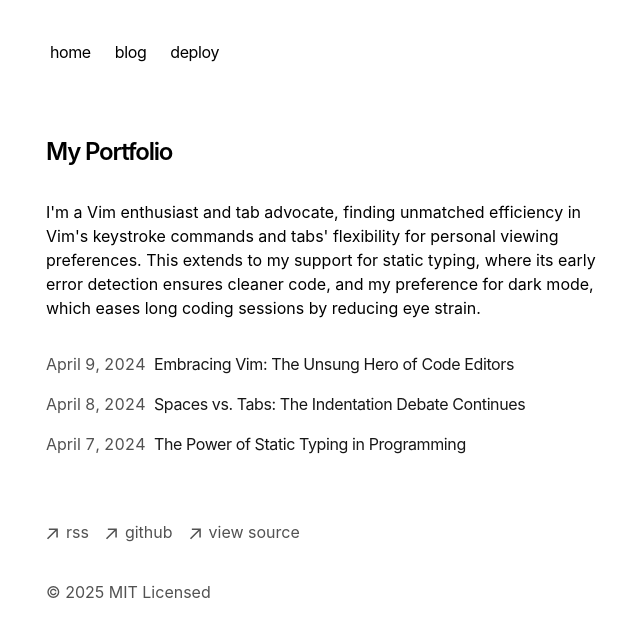
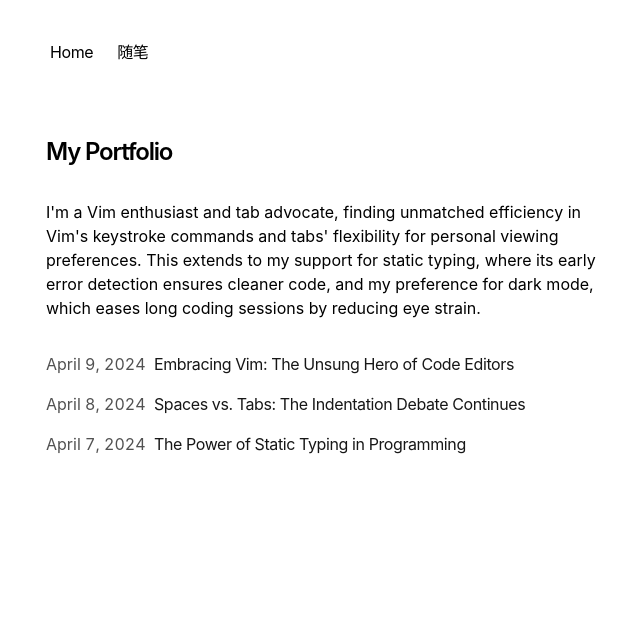
Before and after one commit to FriendsA/kindom, a Next.js app: page / in a window 1280 px wide. Shown: the top 636 px of the page, without its empty margins (306-946 px from the left). Built offline with nearby package versions, Linux system fonts and the light colour scheme.

Commit message:
修改一下

```diff
--- a/app/components/footer.tsx
+++ b/app/components/footer.tsx
@@ -18,7 +18,7 @@
 export default function Footer() {
   return (
     <footer className="mb-16">
-      <ul className="font-sm mt-8 flex flex-col space-x-0 space-y-2 text-neutral-600 md:flex-row md:space-x-4 md:space-y-0 dark:text-neutral-300">
+      {/* <ul className="font-sm mt-8 flex flex-col space-x-0 space-y-2 text-neutral-600 md:flex-row md:space-x-4 md:space-y-0 dark:text-neutral-300">
         <li>
           <a
             className="flex items-center transition-all hover:text-neutral-800 dark:hover:text-neutral-100"
@@ -55,7 +55,7 @@
       </ul>
       <p className="mt-8 text-neutral-600 dark:text-neutral-300">
         © {new Date().getFullYear()} MIT Licensed
-      </p>
+      </p> */}
     </footer>
   )
 }
--- a/app/components/nav.tsx
+++ b/app/components/nav.tsx
@@ -2,14 +2,14 @@
 
 const navItems = {
   '/': {
-    name: 'home',
+    name: 'Home',
   },
   '/blog': {
-    name: 'blog',
+    name: '随笔',
   },
-  'https://vercel.com/templates/next.js/portfolio-starter-kit': {
-    name: 'deploy',
-  },
+  // 'https://vercel.com/templates/next.js/portfolio-starter-kit': {
+  //   name: 'deploy',
+  // },
 }
 
 export function Navbar() {
--- a/app/layout.tsx
+++ b/app/layout.tsx
@@ -11,15 +11,16 @@
 export const metadata: Metadata = {
   metadataBase: new URL(baseUrl),
   title: {
-    default: 'Next.js Portfolio Starter',
-    template: '%s | Next.js Portfolio Starter',
+    default: 'Corazon',
+    // template: '%s | Corazon',
+    template: 'Corazon',
   },
-  description: 'This is my portfolio.',
+  description: 'Corazon的个人网站',
   openGraph: {
-    title: 'My Portfolio',
-    description: 'This is my portfolio.',
+    title: 'Corazon的个人网站',
+    description: 'Corazon的个人网站',
     url: baseUrl,
-    siteName: 'My Portfolio',
+    siteName: 'Corazon的个人网站',
     locale: 'en_US',
     type: 'website',
   },
```
Also changed, not shown: 2 other files (tests, documents, lock files or other folders).
